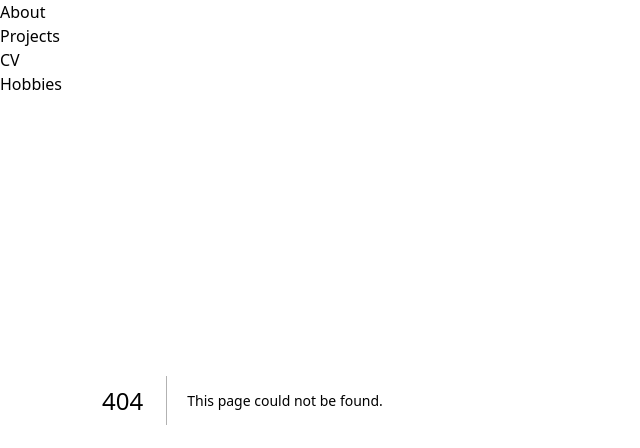
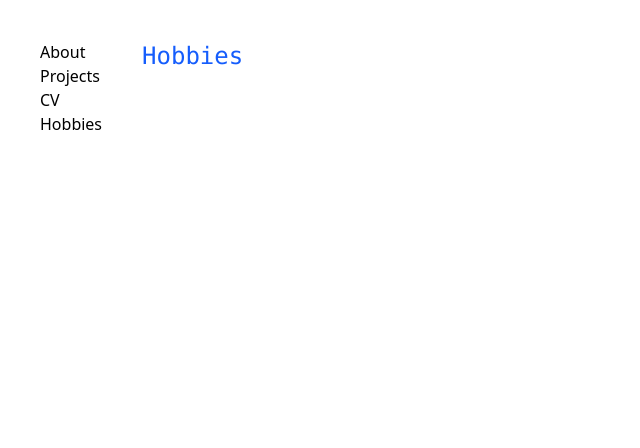
Before and after one commit to harryscully/portfolio, a Next.js app: page /hobbies in a window 1280 px wide. Before the commit this address had no page. Shown: the top 448 px of the page, without its empty margins (0-640 px from the left). Built offline with nearby package versions, Linux system fonts and the light colour scheme.

Commit message:
Add pages

```diff
--- a/src/app/components/Navbar.tsx
+++ b/src/app/components/Navbar.tsx
@@ -5,10 +5,10 @@ export default function Navbar() {
     return (
         <nav>
             <ul>
-                <li><Link href="#">About</Link></li>
-                <li><Link href="#">Projects</Link></li>
-                <li><Link href="#">CV</Link></li>
-                <li><Link href="#">Hobbies</Link></li>
+                <li><Link href="/">About</Link></li>
+                <li><Link href="/projects">Projects</Link></li>
+                <li><Link href="/cv">CV</Link></li>
+                <li><Link href="/hobbies">Hobbies</Link></li>
             </ul>
         </nav>
     )
--- /dev/null
+++ b/src/app/cv/page.tsx
@@ -0,0 +1,5 @@
+export default function CVPage() {
+    return (
+        <h1 className="text-2xl font-mono text-blue-600 font-900">CV</h1>
+    )
+}
--- /dev/null
+++ b/src/app/hobbies/page.tsx
@@ -0,0 +1,5 @@
+export default function HobbiesPage() {
+    return (
+        <h1 className="text-2xl font-mono text-blue-600 font-900">Hobbies</h1>
+    )
+}
--- /dev/null
+++ b/src/app/projects/page.tsx
@@ -0,0 +1,5 @@
+export default function ProjectPage() {
+    return (
+        <h1 className="text-2xl font-mono text-blue-600 font-900">Projects</h1>
+    )
+}
```
